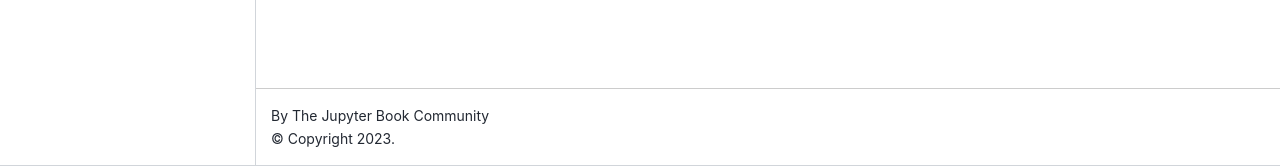
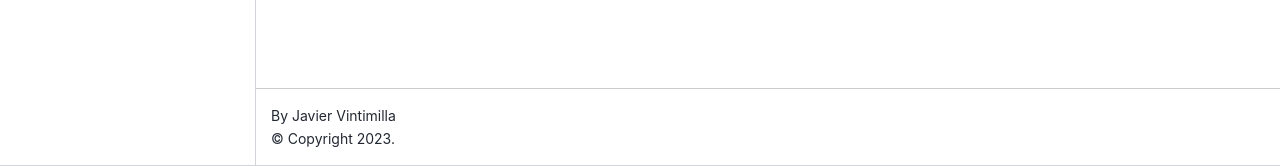
Before and after one commit to JVintimilla/milibro, a Jupyter Book: the page built from intro.md, in a window 1280 px wide. Shown: the part 734-900 px from the top of the page. Built offline with Jupyter Book 1.0.4 settings and Sphinx 7.4.7 and the Sphinx Book theme 1.1.4, drawn with Linux system fonts in a browser that asks for light colours.

Commit message:
Cambiada configuración del libro

```diff
--- a/_config.yml
+++ b/_config.yml
@@ -1,8 +1,8 @@
 # Book settings
 # Learn more at https://jupyterbook.org/customize/config.html
 
-title: My sample book
-author: The Jupyter Book Community
+title: Actividad Experimental 1
+author: Javier Vintimilla
 logo: logo.png
 
 # Force re-execution of notebooks on each build.
```
